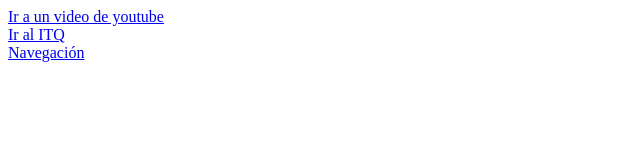
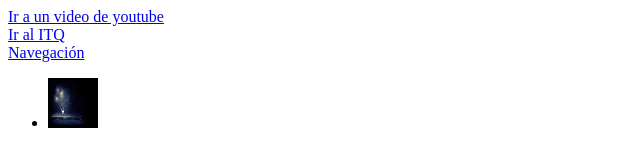
Before and after one commit to KellyMicaS/holamundo, a plain HTML site: page index.html in a window 1280 px wide. Shown: the whole page, without its empty margins (0-640 px from the left). Drawn offline with Linux system fonts and the light colour scheme.

Commit message:
Imagen y lista

```diff
--- a/index.html
+++ b/index.html
@@ -24,6 +24,18 @@
             <a href="#">
                 <span>Navegación</span>
             </a>
+            <!--Header navegación menú derecho-->
+            <div>
+                <!--Implemento una lista desordenada-->
+                <ul>
+                    <!--Cuenta de usuario-->
+                    <li>
+                        <a href="">
+                            <img src="img/caballerito.jpg" alt="Caballerito" width="50px" height="50px">
+                        </a>
+                    </li>
+                </ul>
+            </div>
         </nav>
     </header>
 
```
Also changed, not shown: img/caballerito.jpg (added).
